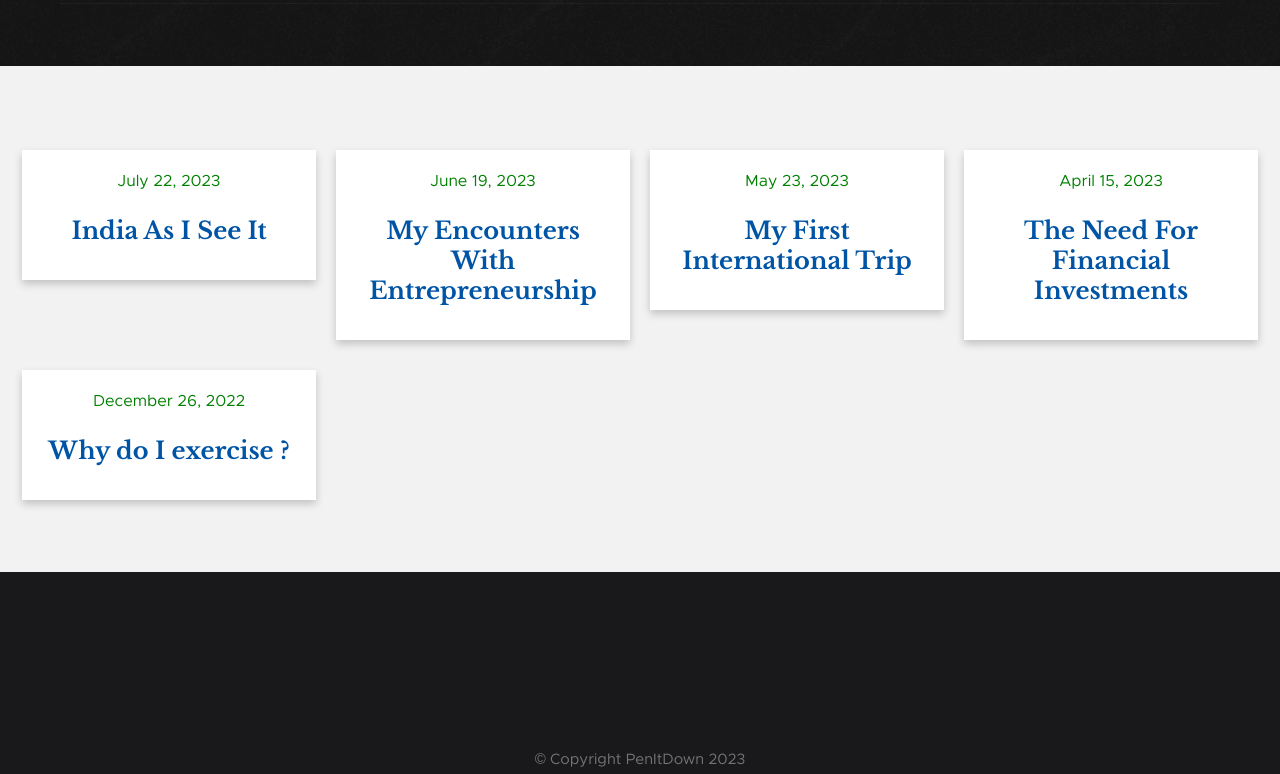
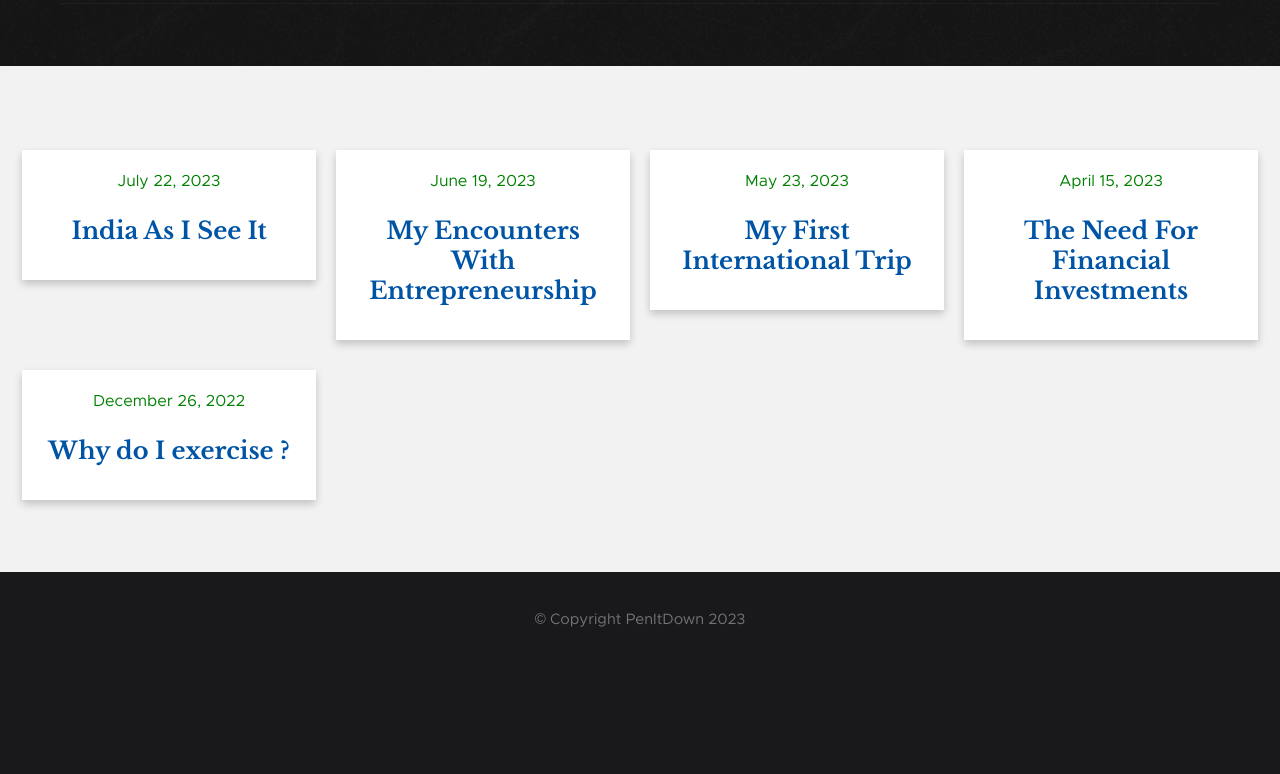
Before and after one commit to penitdown7/PenItDown, a plain HTML site: page index.html in a window 1280 px wide. Shown: the part 82-856 px from the top of the page. After the commit the page ends 800 px from the top, so only its background shows below. Drawn offline with Linux system fonts and the light colour scheme.

Commit message:
footer height reduced

```diff
--- a/css/main.css
+++ b/css/main.css
@@ -3266,7 +3266,7 @@ html.no-csstransitions .featured {
  *
  * ------------------------------------------------------------------- */
 footer {
-   padding-top: 17.2rem;
+   padding-top: 3.2rem;
    padding-bottom: 0rem;
    font-size: 1.5rem;
    line-height: 2;
```
